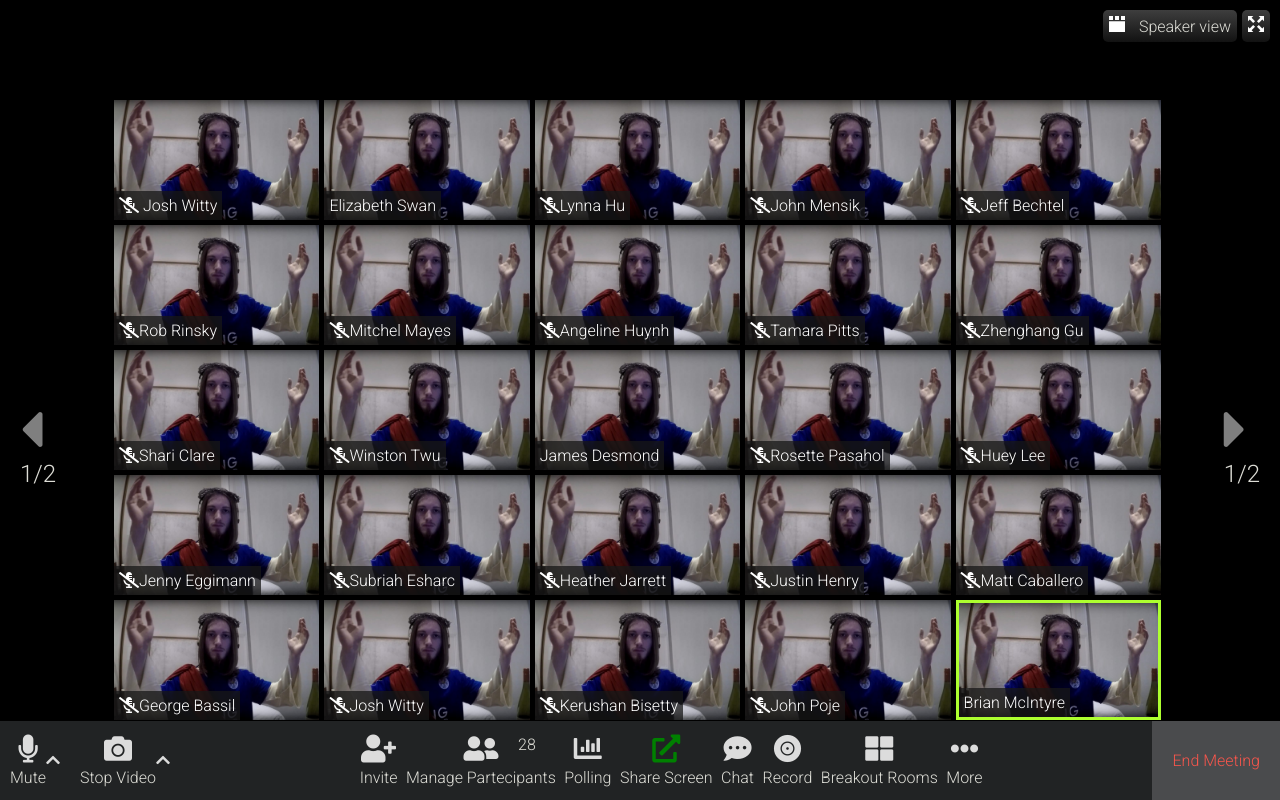
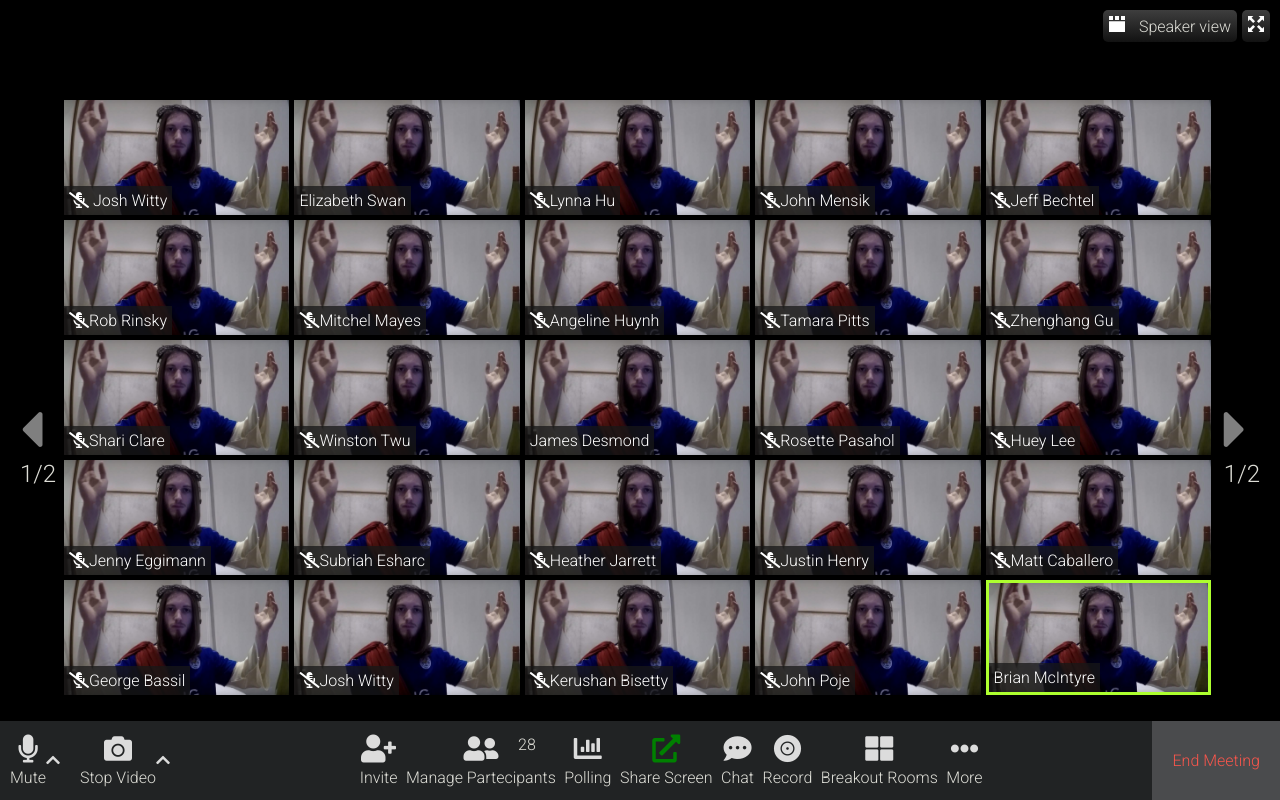
Before and after one commit to andreivladpaul/html-css-zoom, a plain HTML site: page index.html in a window 1280 px wide. Drawn offline with Linux system fonts and the light colour scheme.

Commit message:
Correzione altezza

```diff
--- a/css/style.css
+++ b/css/style.css
@@ -117,8 +117,8 @@ body {
 
 .foto {
   position: relative;
-  width: calc(100% / 5 - 25px);
-  height: calc(100% / 5);
+  width: calc(100% / 5 - 5px);
+  height: calc(100% / 5 - 5px);
   margin: 0 5px 5px 0;
 }
 
```
